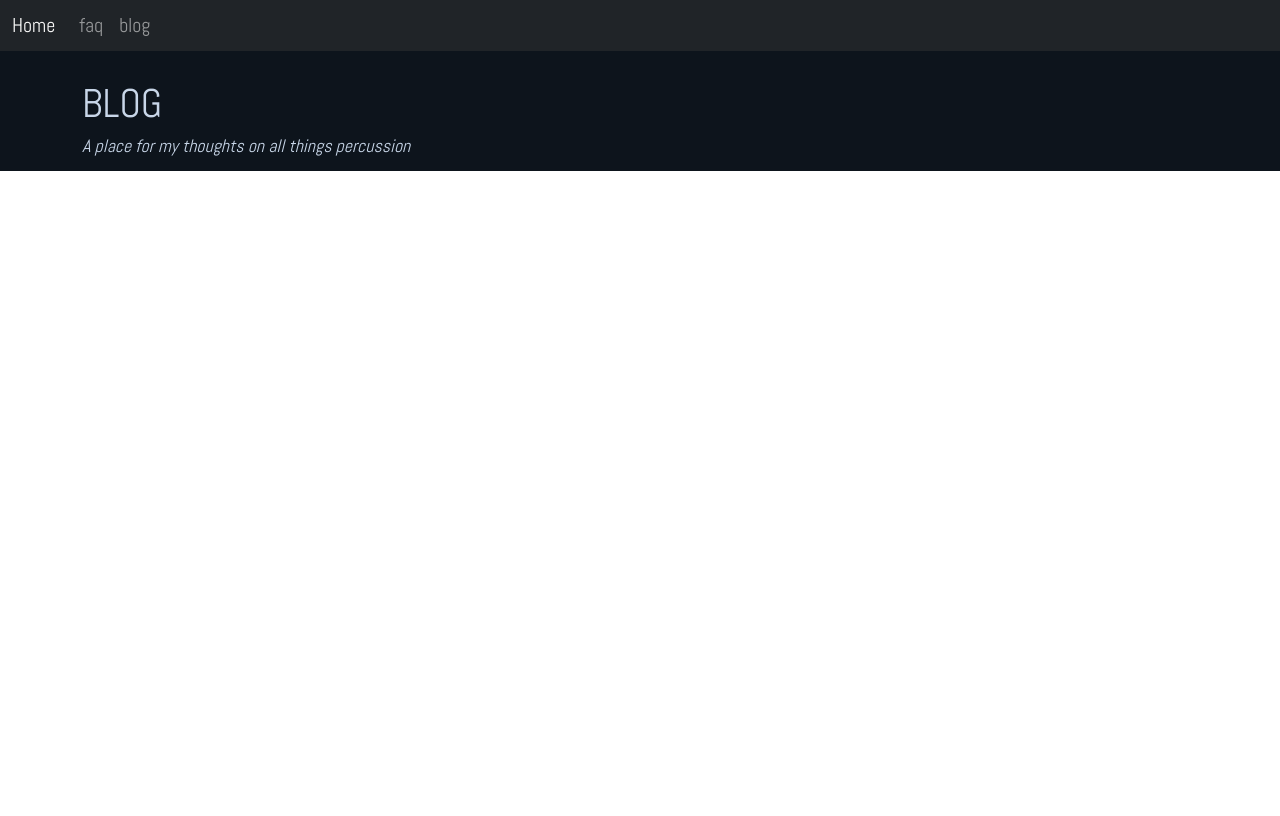
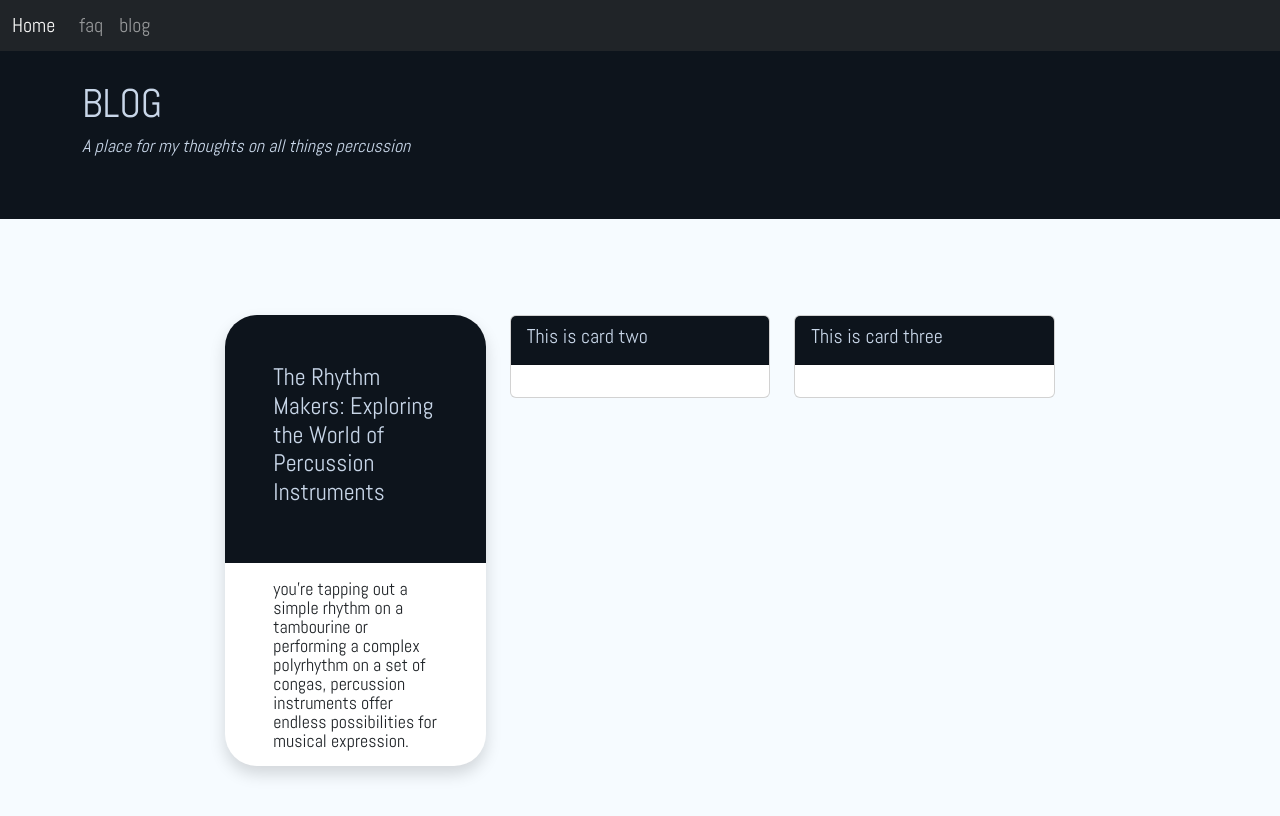
Before and after one commit to CalvinAMiller94/CalvinAMiller94.github.io, a plain HTML site: page pages/blog/blog.html in a window 1280 px wide. Drawn offline with nearby package versions, Linux system fonts and the light colour scheme.

Commit message:
style updates, blog container updates

```diff
--- a/pages/blog/blog.css
+++ b/pages/blog/blog.css
@@ -1,5 +1,10 @@
 @import url("../../style.css");
 
-.faq-header {
+.blog-header {
   padding-top: 4em;
 }
+
+div.card-header {
+  background: var(--main-dark);
+  color: var(--text-light);
+}
--- a/pages/blog/blog.html
+++ b/pages/blog/blog.html
@@ -6,16 +6,17 @@
   <meta name="viewport" content="width=device-width, initial-scale=1.0">
   <meta http-equiv="X-UA-Compatible" content="ie=edge">
   <title>Calvin Miller Percussion</title>
+  <link rel="icon" type="image/gif" href="/assets/icons/cmpfavicon.gif">
   <link rel="stylesheet" href="./blog.css">
   <link href="https://cdn.jsdelivr.net/npm/bootstrap@5.3.2/dist/css/bootstrap.min.css" rel="stylesheet"
     integrity="sha384-T3c6CoIi6uLrA9TneNEoa7RxnatzjcDSCmG1MXxSR1GAsXEV/Dwwykc2MPK8M2HN" crossorigin="anonymous">
-    <link rel="stylesheet" href="https://cdn.jsdelivr.net/npm/bootstrap-icons@1.11.3/font/bootstrap-icons.min.css">
+  <link rel="stylesheet" href="https://cdn.jsdelivr.net/npm/bootstrap-icons@1.11.3/font/bootstrap-icons.min.css">
 </head>
 
 <body>
   <nav class="navbar navbar-expand-lg bg-dark fixed-top" data-bs-theme="dark">
     <div class="container-fluid">
-      <a class="navbar-brand" href="../../index.html">Home</a>
+      <a class="navbar-brand" href="/index.html">Home</a>
       <button class="navbar-toggler" type="button" data-bs-toggle="collapse" data-bs-target="#navbarNavAltMarkup"
         aria-controls="navbarNavAltMarkup" aria-expanded="false" aria-label="Toggle navigation">
         <span class="navbar-toggler-icon"></span>
@@ -29,8 +30,8 @@
     </div>
   </nav>
   <main>
-    <header class="faq-header">
-      <div class="container mb-5">
+    <header class="blog-header">
+      <div class="container pb-5 mb-5">
         <div class="row py-3">
           <div class="col">
             <h1>BLOG</h1>
@@ -41,13 +42,48 @@
     </header>
   </main>
   <section>
-    <div class="secondary my-5">
-      <div class="container">
-        <div class="row mb-5">
-          <div class="col-lg-2"></div>
+    <div class="secondary py-5">
+      <div class="container-fluid">
+        <div class="row mb-5 justify-content-center">
           <div class="col-lg-8">
             <div class="row">
-              <div class="blog-container">
+              <div class="blog-container" id="blog-list-container">
+                <div class="row">
+                  <div class="col-4">
+                    <div class="card shadow border-0 rounded-5">
+                      <div class="card-header border-0 rounded-top-5 p-5">
+                        <h4>The Rhythm Makers: Exploring the World of Percussion Instruments</h4>
+                      </div>
+                      <div class="card-body px-5">
+                        <small>
+                          you're tapping out a simple rhythm on a tambourine or performing a complex polyrhythm on
+                          a set of congas, percussion instruments offer endless possibilities for musical
+                          expression.
+                        </small>
+                      </div>
+                    </div>
+                  </div>
+                  <div class="col-4">
+                    <div class="card">
+                      <div class="card-header">
+                        <h5>This is card two</h5>
+                      </div>
+                      <div class="card-body">
+
+                      </div>
+                    </div>
+                  </div>
+                  <div class="col-4">
+                    <div class="card">
+                      <div class="card-header">
+                        <h5>This is card three</h5>
+                      </div>
+                      <div class="card-body">
+
+                      </div>
+                    </div>
+                  </div>
+                </div>
               </div>
             </div>
           </div>
@@ -57,8 +93,8 @@
   </section>
   <script type="module" src="./blog.js"></script>
   <script src="https://cdn.jsdelivr.net/npm/bootstrap@5.3.2/dist/js/bootstrap.bundle.min.js"
-  integrity="sha384-C6RzsynM9kWDrMNeT87bh95OGNyZPhcTNXj1NW7RuBCsyN/o0jlpcV8Qyq46cDfL"
-  crossorigin="anonymous"></script>
+    integrity="sha384-C6RzsynM9kWDrMNeT87bh95OGNyZPhcTNXj1NW7RuBCsyN/o0jlpcV8Qyq46cDfL"
+    crossorigin="anonymous"></script>
 </body>
 
 </html>
--- a/pages/blog/blog.js
+++ b/pages/blog/blog.js
@@ -9,6 +9,9 @@ function MapBlogPosts(blogPostObject) {
   console.log("map blog posts");
   blogPostObject.forEach(blogPost => {
     definedBlogPost = blogPost;
-    console.log(definedBlogPost.ID);
+    // console.log(definedBlogPost);
+    console.log(definedBlogPost.ID % 3 == 0);
   });
 }
+
+// for every 3 blogPost's, we need a row with 3 columns with a card in each column.
--- a/style.css
+++ b/style.css
@@ -2,6 +2,12 @@
   syntax: "<color>";
   inherits: false;
   initial-value: #0d141c;
+}
+
+@property --main-light {
+  syntax: "<color>";
+  inherits: false;
+  initial-value: #f6fbff;
 }
 
 @property --text-light {
@@ -25,7 +31,12 @@
   line-height: .95;
 }
 
-div, p {
+body {
+  background-color: var(--main-light) !important;
+}
+
+div,
+p {
   font-size: 20px;
 }
 
```
Also changed, not shown: index.html (+2 -3 lines), pages/faq.html (+5 -6 lines).
